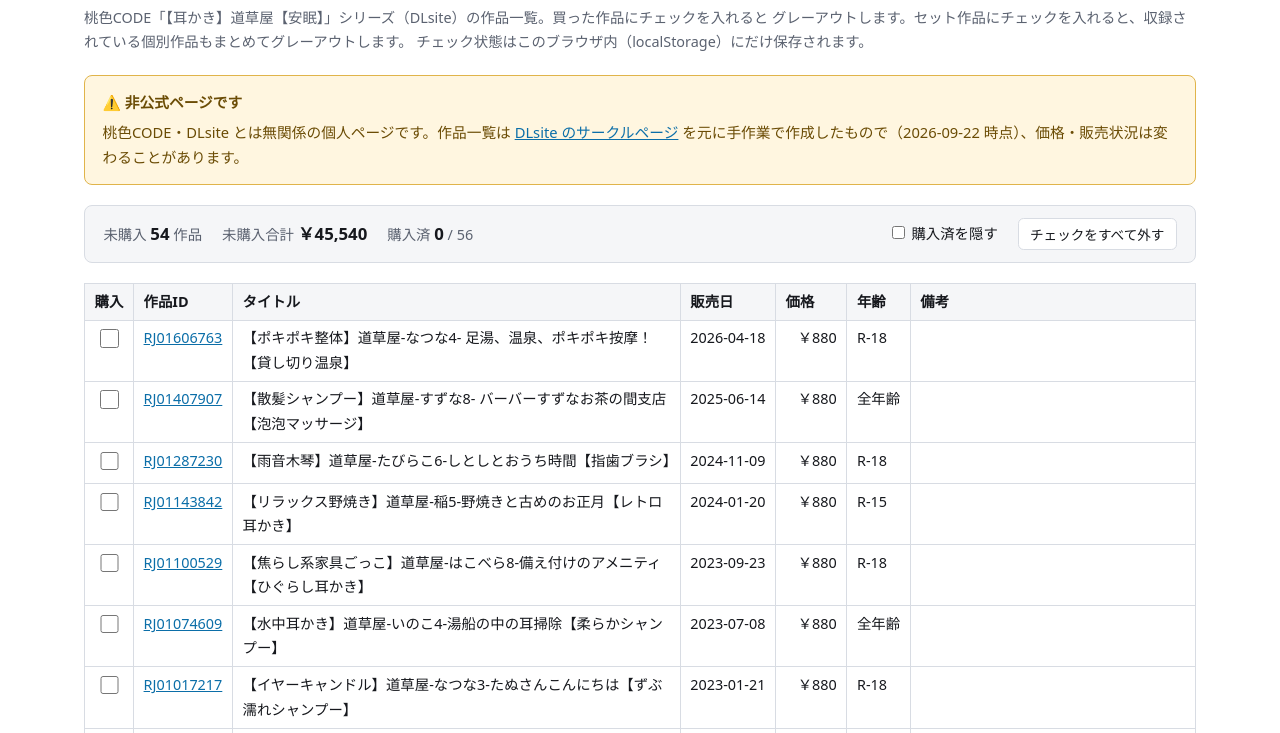
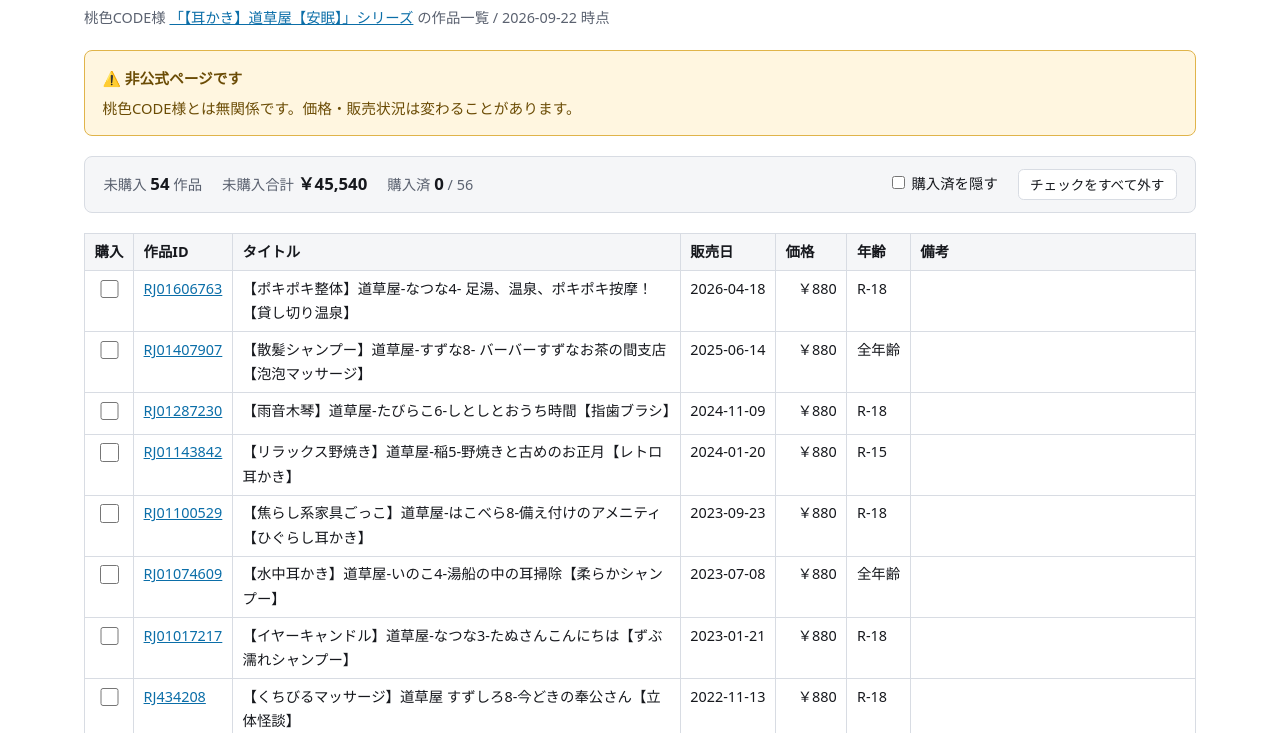
Before and after one commit to eggplants/michikusa-works-checker, a plain HTML site: page index.html in a window 1280 px wide. Shown: the part 58-791 px from the top of the page. Drawn offline with Linux system fonts and the light colour scheme.

Commit message:
chore: content

```diff
--- a/index.html
+++ b/index.html
@@ -262,22 +262,20 @@
       <header>
         <h1>道草屋 買い忘れチェッカー</h1>
         <p class="sub">
-          桃色CODE「【耳かき】道草屋【安眠】」シリーズ（DLsite）の作品一覧。買った作品にチェックを入れると
-          グレーアウトします。セット作品にチェックを入れると、収録されている個別作品もまとめてグレーアウトします。
-          チェック状態はこのブラウザ内（localStorage）にだけ保存されます。
+          桃色CODE様
+          <a
+            href="https://www.dlsite.com/maniax/circle/profile/=/maker_id/RG24350.html"
+            rel="noopener"
+            >「【耳かき】道草屋【安眠】」シリーズ</a
+          >
+          の作品一覧 / <span id="fetched-at"></span> 時点
         </p>
       </header>
 
       <div class="notice">
         <strong>⚠️ 非公式ページです</strong>
         <p>
-          桃色CODE・DLsite とは無関係の個人ページです。作品一覧は
-          <a
-            href="https://www.dlsite.com/maniax/circle/profile/=/maker_id/RG24350.html"
-            rel="noopener"
-            >DLsite のサークルページ</a
-          >
-          を元に手作業で作成したもので（<span id="fetched-at"></span> 時点）、価格・販売状況は変わることがあります。
+          桃色CODE様とは無関係です。価格・販売状況は変わることがあります。
         </p>
       </div>
 
```
